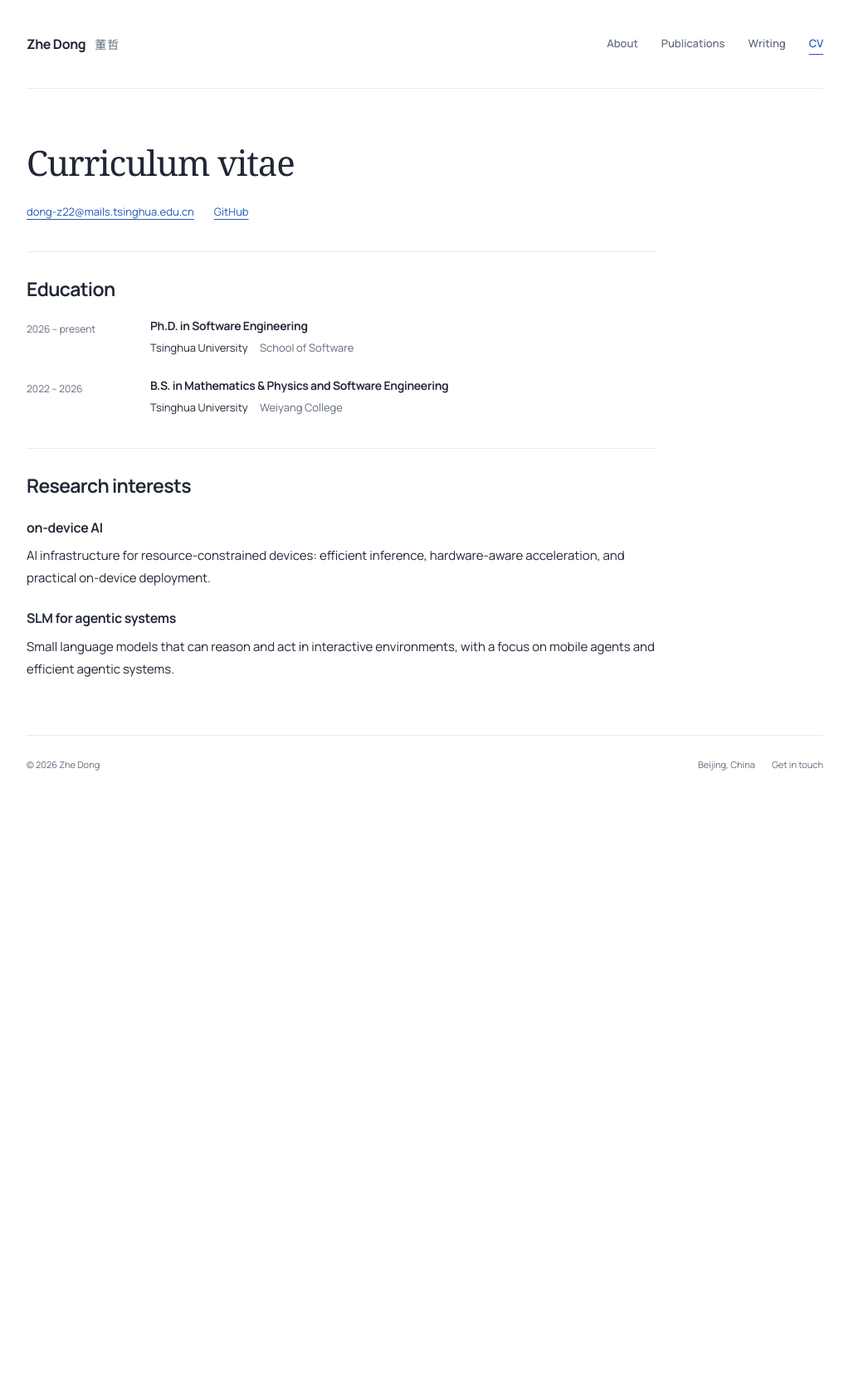
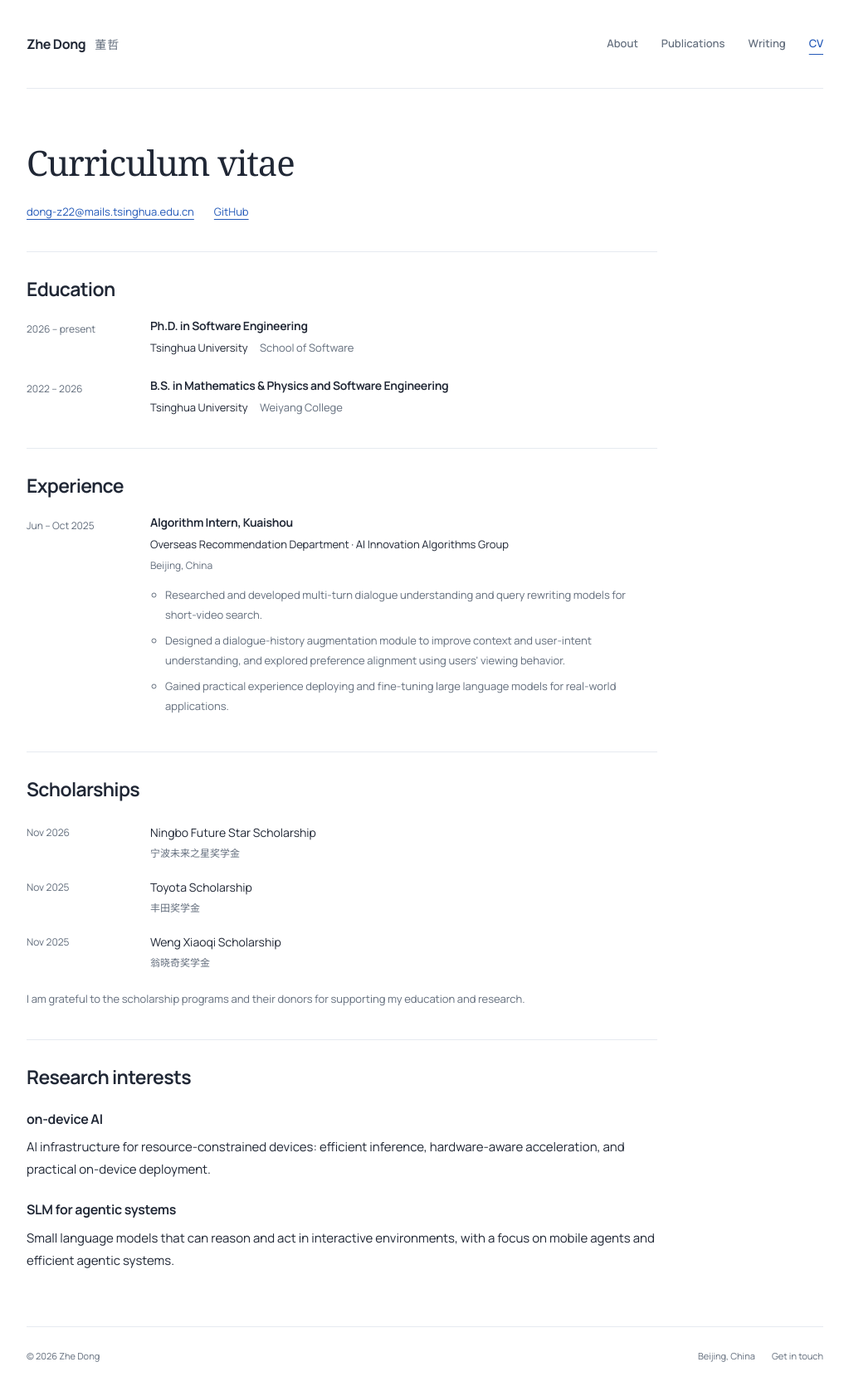
Before and after one commit to Adam-THU/Adam-THU.github.io, a Jekyll site: the page built from _pages/cv.md, in a window 1280 px wide. Shown: the whole page at 83% size, without its empty margins (128-1151 px from the left). Built offline with Jekyll 4.4.1, drawn with Linux system fonts in a browser that asks for light colours; before the commit the page ends 964 px from its top, so only the background shows below that.

Commit message:
Add Kuaishou internship and scholarship acknowledgements; remove Writing notice

```diff
--- a/_data/cv.json
+++ b/_data/cv.json
@@ -52,12 +52,40 @@
       ]
     }
   ],
-  "work": [],
+  "work": [
+    {
+      "name": "Kuaishou",
+      "position": "Algorithm Intern",
+      "location": "Beijing, China",
+      "startDate": "2025-06",
+      "endDate": "2025-10",
+      "summary": "Overseas Recommendation Department · AI Innovation Algorithms Group",
+      "highlights": [
+        "Researched and developed multi-turn dialogue understanding and query rewriting models for short-video search.",
+        "Designed a dialogue-history augmentation module to improve context and user-intent understanding, and explored preference alignment using users' viewing behavior.",
+        "Gained practical experience deploying and fine-tuning large language models for real-world applications."
+      ]
+    }
+  ],
   "skills": [],
   "languages": [],
   "references": [],
   "publications": [],
   "presentations": [],
   "teaching": [],
-  "portfolio": []
+  "portfolio": [],
+  "awards": [
+    {
+      "title": "Ningbo Future Star Scholarship (宁波未来之星奖学金)",
+      "date": "2026-11"
+    },
+    {
+      "title": "Toyota Scholarship (丰田奖学金)",
+      "date": "2025-11"
+    },
+    {
+      "title": "Weng Xiaoqi Scholarship (翁晓奇奖学金)",
+      "date": "2025-11"
+    }
+  ]
 }
--- a/_data/profile.yml
+++ b/_data/profile.yml
@@ -20,3 +20,30 @@ education:
     qualification: "B.S. in Mathematics & Physics and Software Engineering"
     institution: "Tsinghua University"
     detail: "Weiyang College"
+
+experience:
+  - company: "Kuaishou"
+    role: "Algorithm Intern"
+    team: "Overseas Recommendation Department · AI Innovation Algorithms Group"
+    location: "Beijing, China"
+    period: "Jun – Oct 2025"
+    start_date: "2025-06"
+    end_date: "2025-10"
+    highlights:
+      - "Researched and developed multi-turn dialogue understanding and query rewriting models for short-video search."
+      - "Designed a dialogue-history augmentation module to improve context and user-intent understanding, and explored preference alignment using users' viewing behavior."
+      - "Gained practical experience deploying and fine-tuning large language models for real-world applications."
+
+scholarships:
+  - name: "Ningbo Future Star Scholarship"
+    original_name: "宁波未来之星奖学金"
+    date: "2026-11"
+    period: "Nov 2026"
+  - name: "Toyota Scholarship"
+    original_name: "丰田奖学金"
+    date: "2025-11"
+    period: "Nov 2025"
+  - name: "Weng Xiaoqi Scholarship"
+    original_name: "翁晓奇奖学金"
+    date: "2025-11"
+    period: "Nov 2025"
--- a/_pages/cv.md
+++ b/_pages/cv.md
@@ -16,6 +16,37 @@ redirect_from:
 
 {% include education.html %}
 
+## Experience
+
+<ul class="dated-list education-list experience-list">
+  {% for entry in site.data.profile.experience %}
+  <li>
+    <span class="education-period">{{ entry.period }}</span>
+    <div>
+      <h3>{{ entry.role }}, {{ entry.company }}</h3>
+      <p>{{ entry.team }}</p>
+      <p class="experience-location">{{ entry.location }}</p>
+      <ul class="experience-highlights">
+        {% for highlight in entry.highlights %}<li>{{ highlight }}</li>{% endfor %}
+      </ul>
+    </div>
+  </li>
+  {% endfor %}
+</ul>
+
+## Scholarships
+
+<ul class="dated-list scholarship-list">
+  {% for award in site.data.profile.scholarships %}
+  <li>
+    <time datetime="{{ award.date }}">{{ award.period }}</time>
+    <div><p>{{ award.name }}</p><p class="award-original" lang="zh-Hans">{{ award.original_name }}</p></div>
+  </li>
+  {% endfor %}
+</ul>
+
+<p class="scholarship-thanks">I am grateful to the scholarship programs and their donors for supporting my education and research.</p>
+
 ## Research interests
 
 {% for interest in site.data.profile.research %}
--- a/_pages/year-archive.html
+++ b/_pages/year-archive.html
@@ -19,7 +19,7 @@ redirect_from:
   {% endfor %}
 {% else %}
   <div class="empty-state">
-    <p>A space for research notes and things I learn along the way. No posts yet.</p>
+    <p>A space for research notes and things I learn along the way.</p>
     <a href="{{ '/' | relative_url }}">Back to about</a>
   </div>
 {% endif %}
--- a/assets/css/site.css
+++ b/assets/css/site.css
@@ -75,6 +75,12 @@ h3 { font-size: 16px; letter-spacing: -.3px; }
 .education-list h3 { margin: 0 0 5px; font-size: 14px; font-weight: 650; }
 .education-list p { font-size: 13px; }
 .education-detail { color: var(--muted); margin-left: 12px; }
+.experience-list .experience-location { color: var(--muted); font-size: 12px; margin-top: 3px; }
+.experience-highlights { padding-left: 18px; margin: 12px 0 0; font-size: 13px; color: var(--muted); line-height: 1.85; }
+.experience-highlights li { margin: 0 0 7px; }
+.scholarship-list { font-size: 14px; }
+.scholarship-list .award-original { color: var(--muted); font-size: 12px; margin-top: 2px; }
+.scholarship-thanks { color: var(--muted); font-size: 13px; margin-top: 22px; }
 .contact-note { margin-top: 24px; padding: 24px 28px; background: var(--wash); border-radius: 8px; font-size: 13px; }
 .contact-note p { margin: 0 0 3px; color: var(--muted); }
 .contact-note a { font-weight: 600; text-decoration: none; overflow-wrap: anywhere; }
```
